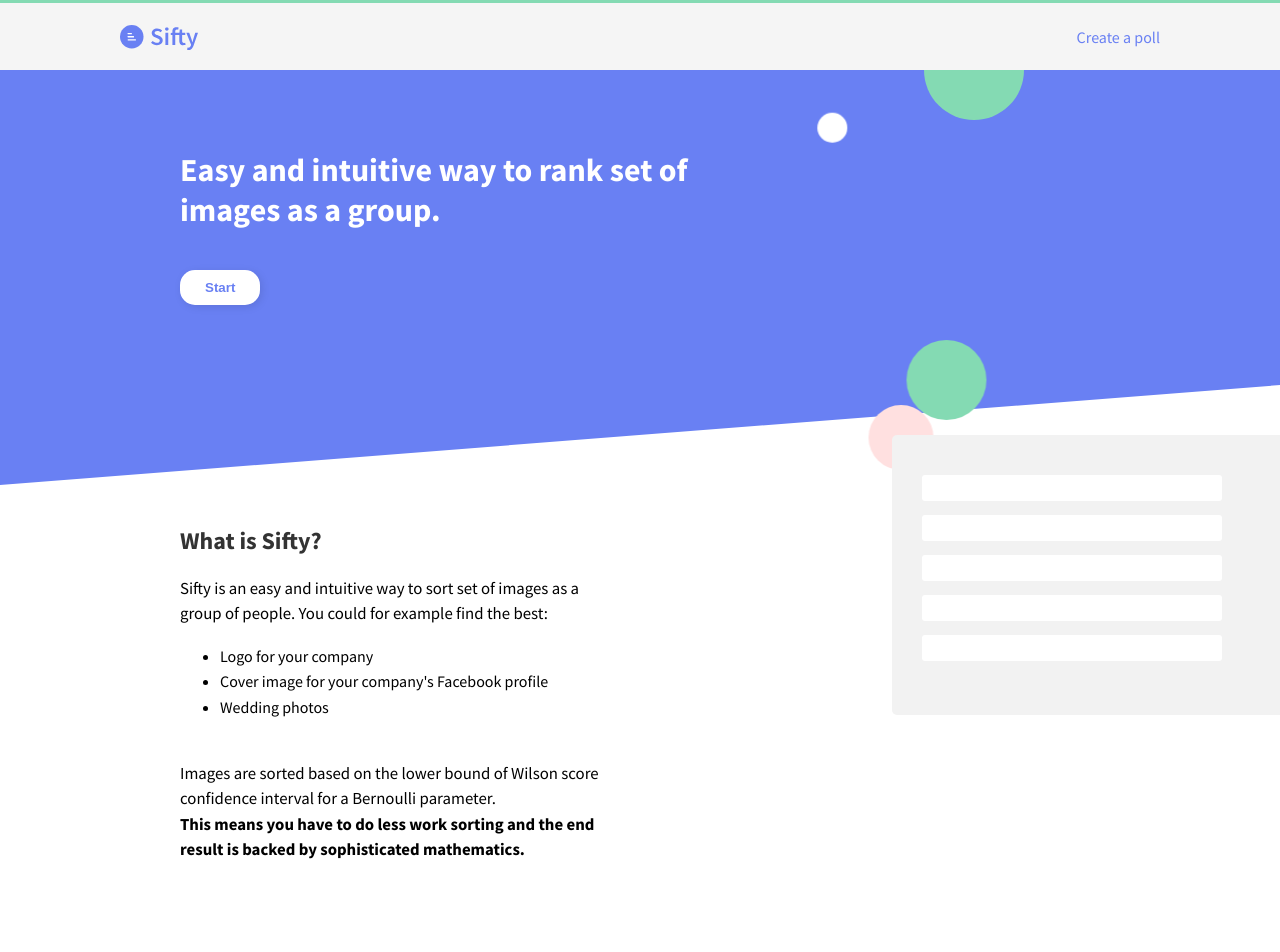
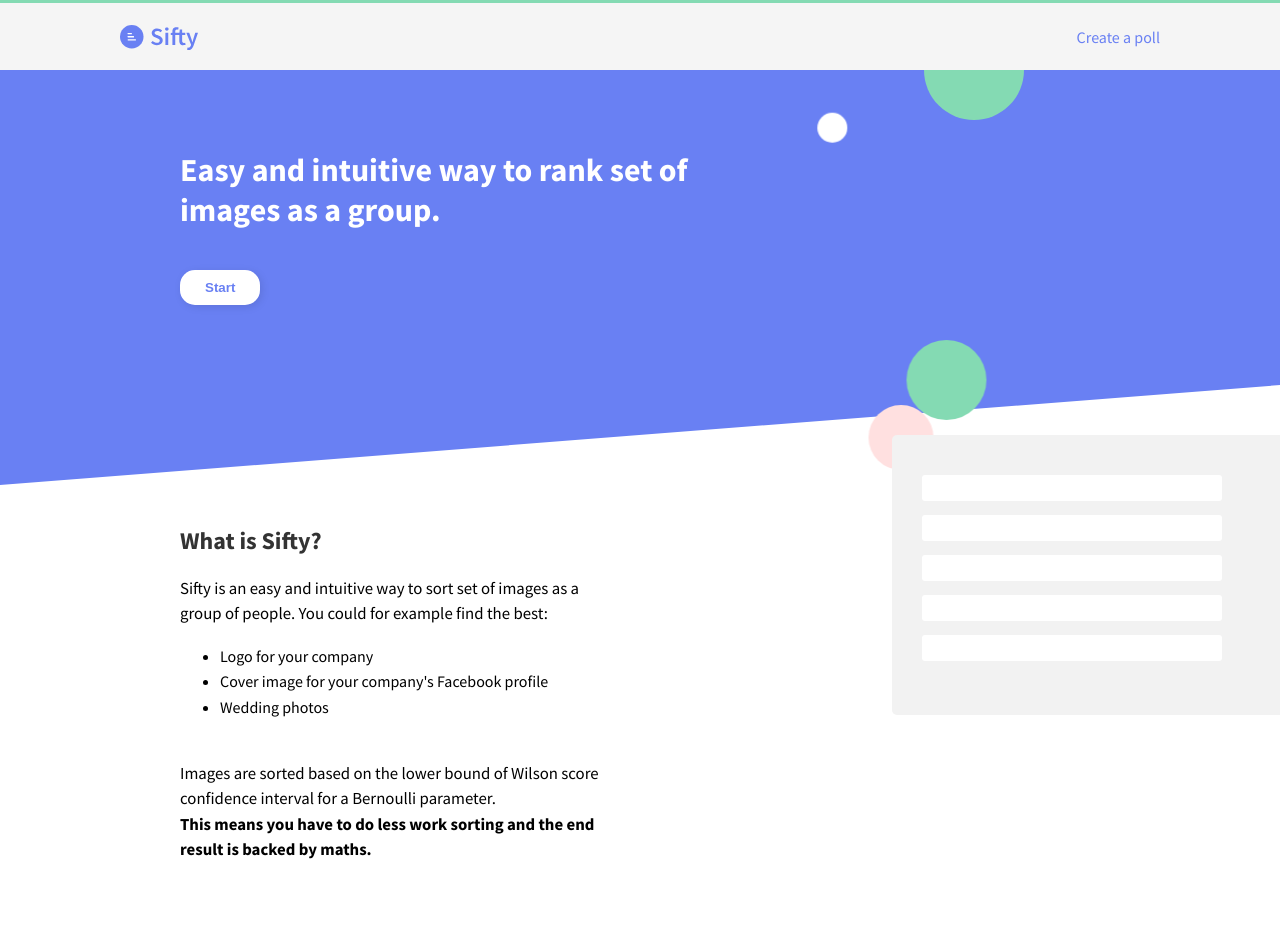
Before and after one commit to alvarcarto/alvarcarto-rank-ui, a React (Create React App) app: page / in a window 1280 px wide. Shown: the top 952 px of the page. Built offline with nearby package versions, Linux system fonts and the light colour scheme.

Commit message:
Change wording

```diff
--- a/src/pages/Landing.js
+++ b/src/pages/Landing.js
@@ -338,7 +338,7 @@ class LandingPage extends Component {
             </ul>
             <p>
               Images are sorted based on the lower bound of Wilson score confidence interval for a Bernoulli parameter.
-              <span><b><br />This means you have to do less work sorting and the end result is backed by sophisticated mathematics.</b></span>
+              <span><b><br />This means you have to do less work sorting and the end result is backed by maths.</b></span>
             </p>
           </TextContainer>
         </WhatIsSiftySection>
```
